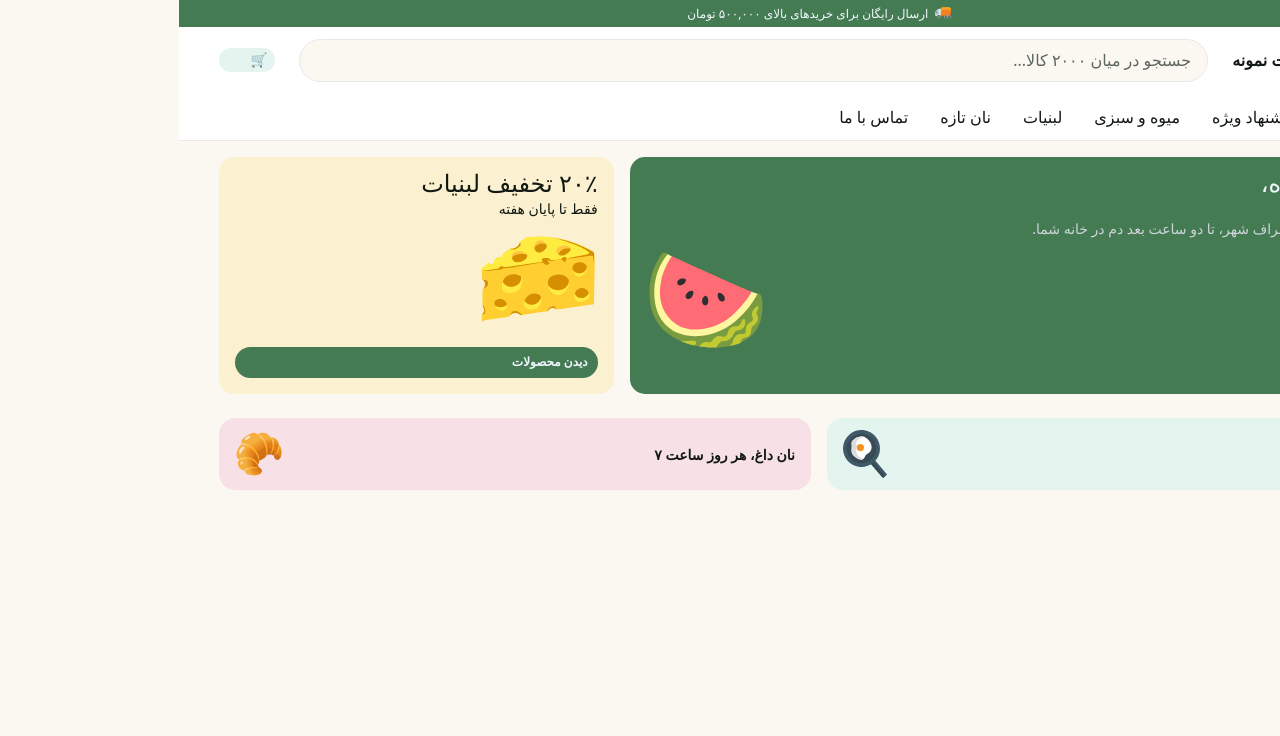
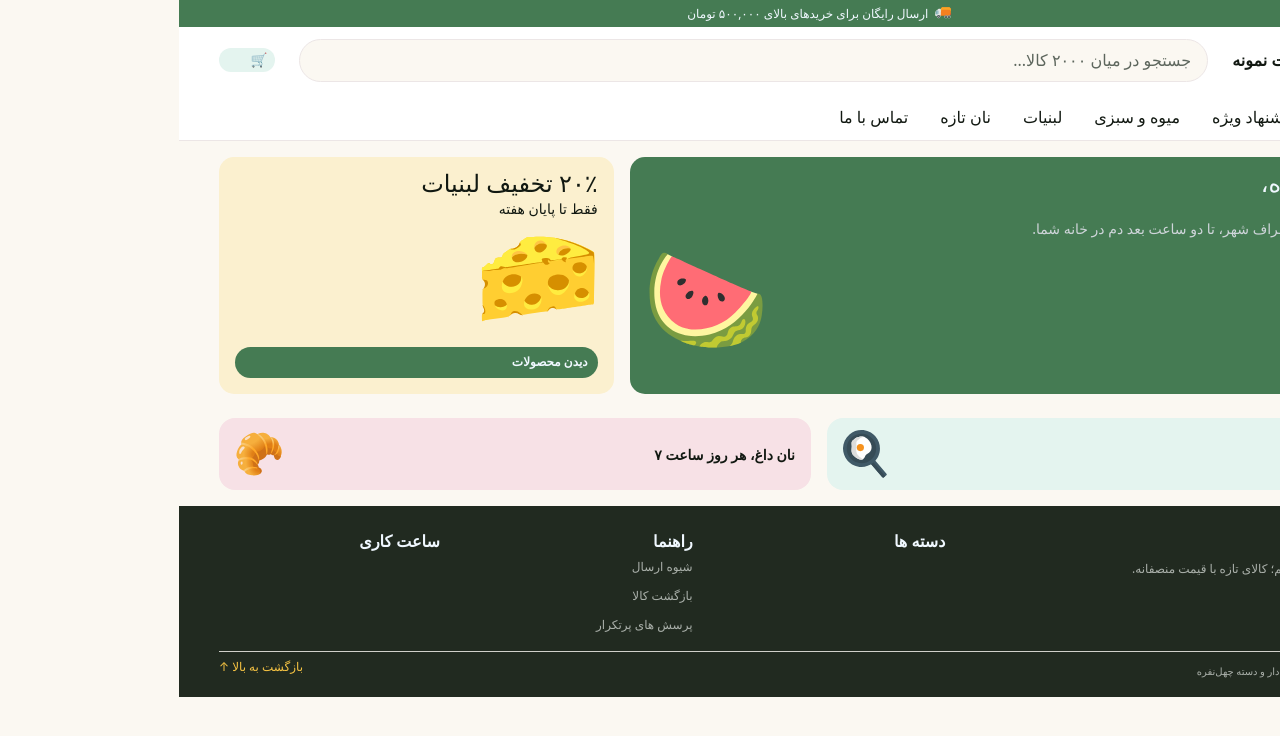
Before and after one commit to FatemehTayebiSalar/big-o-shop, a React (Vite) app: page / in a window 1280 px wide. Shown: the top 736 px of the page. Built offline with nearby package versions, Linux system fonts and the light colour scheme.

Commit message:
feat(big-o): add Footer component

```diff
--- a/src/App.tsx
+++ b/src/App.tsx
@@ -1,4 +1,5 @@
 import Ads from "./components/Ads";
+import Footer from "./components/Footer";
 import Header from "./components/Header";
 import Hero from "./components/Hero";
 
@@ -11,6 +12,7 @@ export default function App() {
         <Hero />
         <Ads />
       </main>
+      <Footer />
     </>
 
   )
--- /dev/null
+++ b/src/components/Footer.tsx
@@ -0,0 +1,36 @@
+export default function Footer() {
+    return (
+        <footer>
+            <section className="address-section">
+            <h2>سوپر مارکت نمونه</h2>
+            <p>از سال ۱۴۰۵ کنار شما هستیم؛ کالای تازه با قیمت منصفانه.</p>
+            <address>
+                <p>تهران، خیابان نمونه، پلاک ۴۰</p>
+                <a href="#"><bdi>...</bdi></a>
+            </address>
+            </section>
+
+            <nav aria-labelledby="quick-links">
+            <h2 id="quick-links">دسته ها</h2>
+            <ul>
+            </ul>
+            </nav>
+            <section className="guide">
+            <h2>راهنما</h2>
+            <ul>
+                <li><a href="#">شیوه ارسال</a></li>
+                <li><a href="#">بازگشت کالا</a></li>
+                <li><a href="#">پرسش های پرتکرار</a></li>
+            </ul>
+            </section>
+            <section className="info">
+            <h2>ساعت کاری</h2>
+            </section>
+            <div className="footer-bottom">
+            <p><small>© ۱۴۰۵ سوپرمارکت نمونه · عضو دار و دسته چهل‌نفره</small></p>
+            <a href="#">بازگشت به بالا <span aria-hidden="true">&#8593;</span></a>
+            </div>
+
+        </footer>
+    )
+}
```
